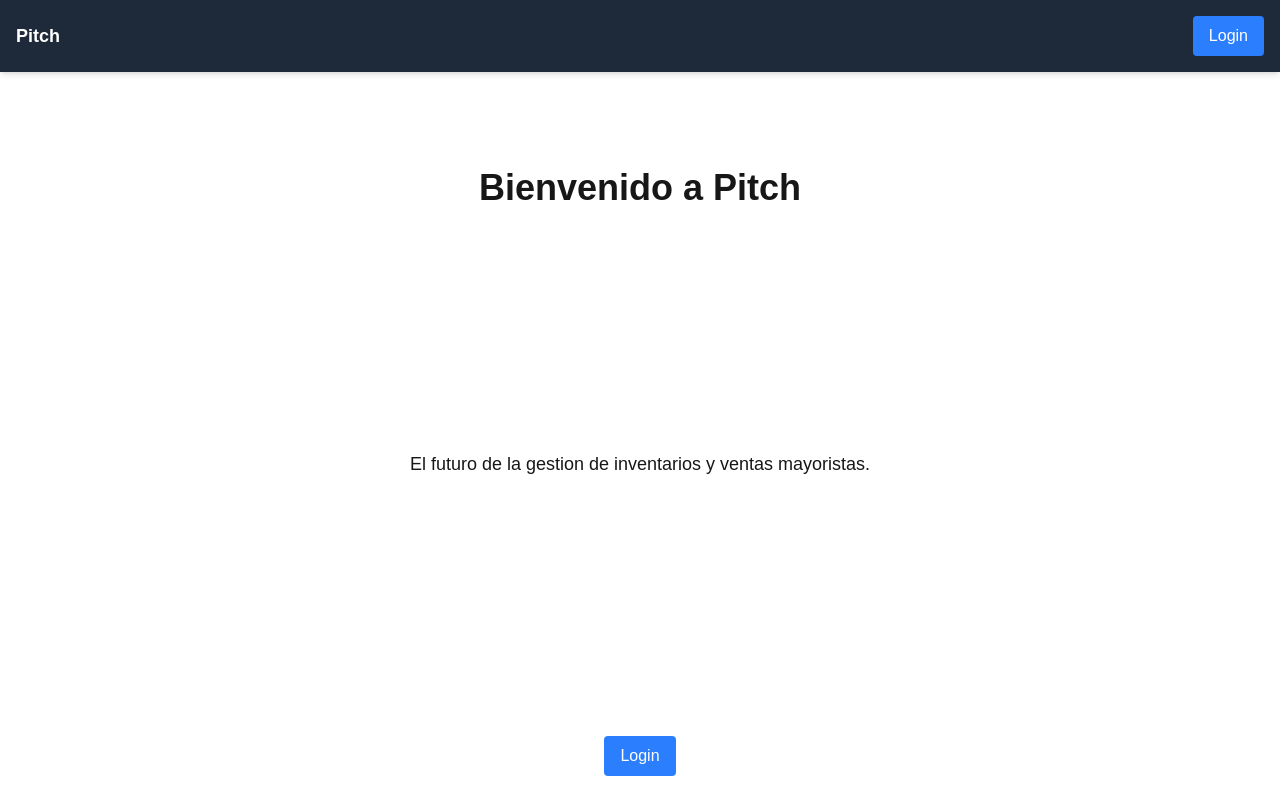
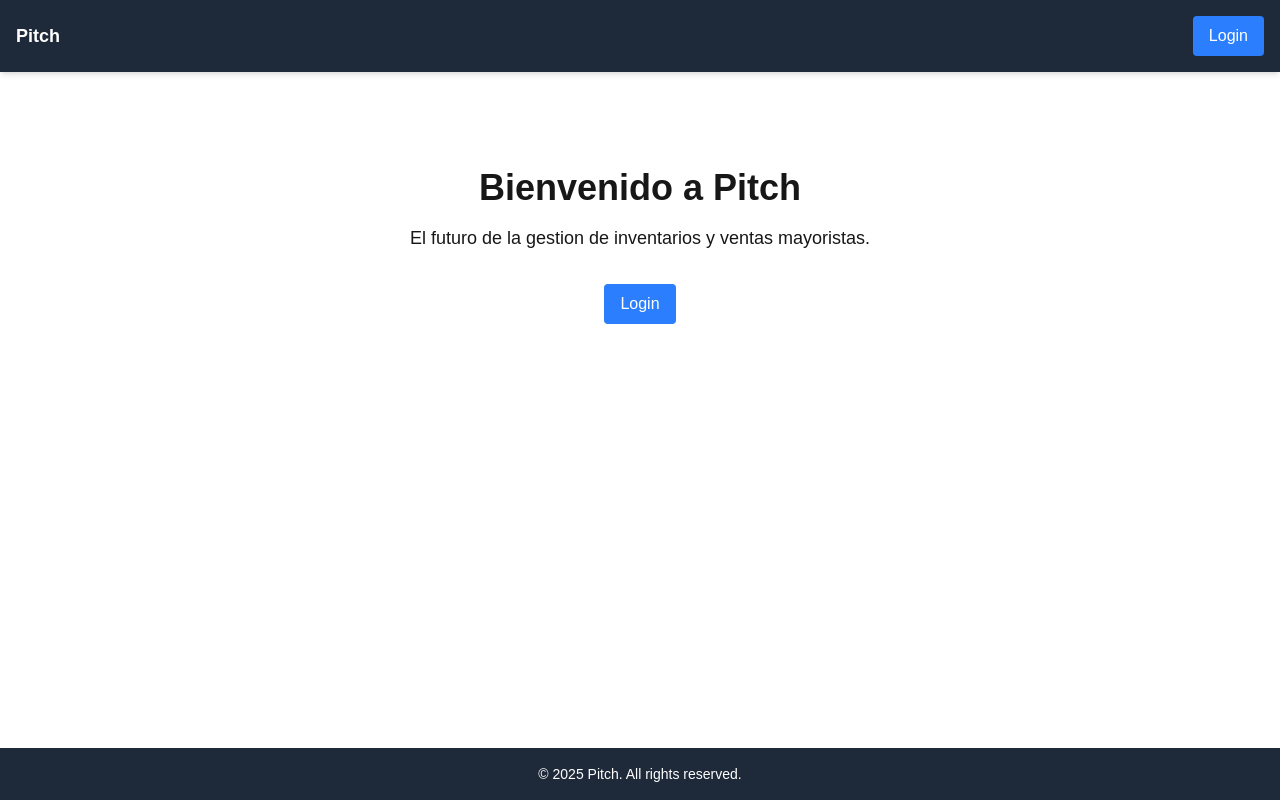
Before and after one commit to fermx3/pitch, a Next.js app: page / in a window 1280 px wide. Shown: the top 800 px of the page. Built offline with nearby package versions, Linux system fonts and the light colour scheme; no server answers.

Commit message:
Change height of home

```diff
--- a/app/page.tsx
+++ b/app/page.tsx
@@ -3,7 +3,7 @@
 
 const Home = () => {
   return (
-    <main className="flex min-h-screen flex-col items-center justify-between p-24">
+    <main className="flex flex-col items-center justify-between p-24">
       <h1 className="text-4xl font-bold mb-4">Bienvenido a Pitch</h1>
       <p className="text-lg mb-8">
         El futuro de la gestion de inventarios y ventas mayoristas.
```
